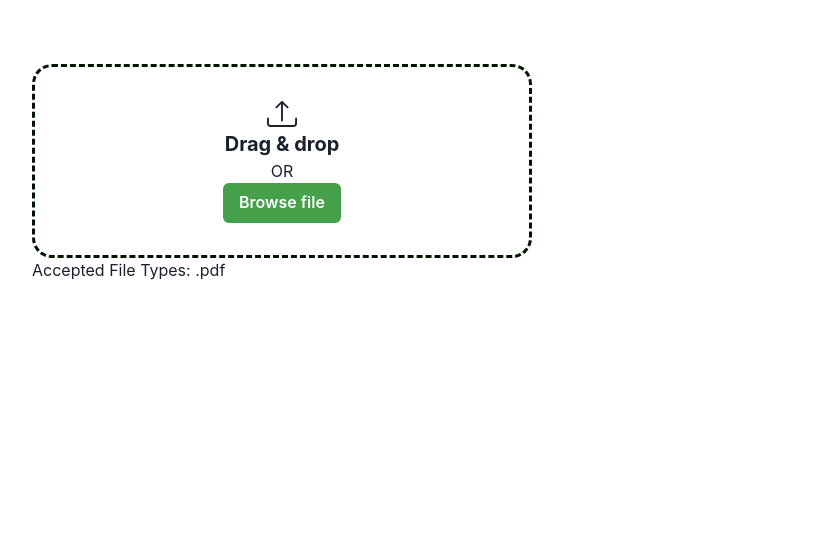
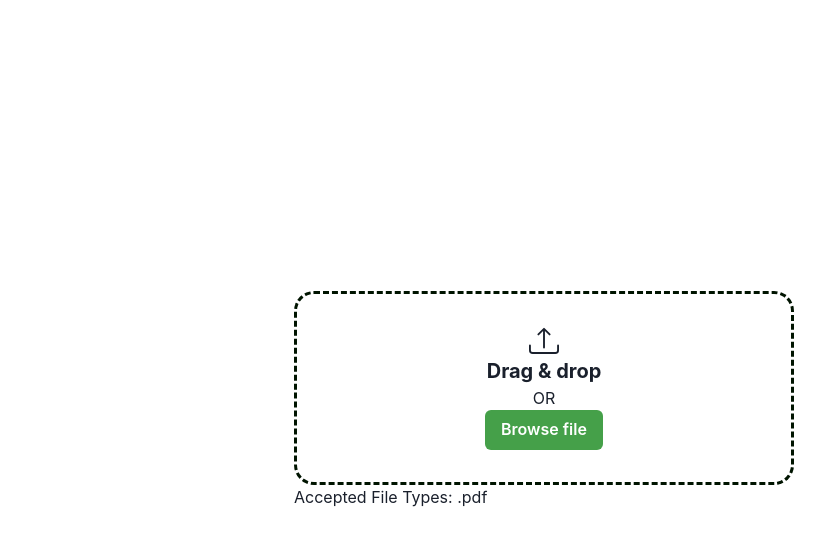
Before and after one commit to OscarCasadoLorenzo/PDFProView, a React (Vite) app: page / in a window 1280 px wide. Shown: the top 546 px of the page, without its empty margins (96-921 px from the left). Built offline with nearby package versions, Linux system fonts and the light colour scheme.

Commit message:
style(PDFProView): :lipstick: Drag & drop centered and navigator button resized

```diff
--- a/src/App.css
+++ b/src/App.css
@@ -1,3 +1,3 @@
 .App {
-  height: fit-content;
+  height: 100vh;
 }
--- a/src/App.tsx
+++ b/src/App.tsx
@@ -1,6 +1,6 @@
 import { PdfUrlViewer } from '@/features/pdfViewer/components/PdfUrlViewer';
 import { Flex, Heading } from '@chakra-ui/layout';
-import { Box } from '@chakra-ui/react';
+import { AbsoluteCenter, Box } from '@chakra-ui/react';
 import PDFNavigatorComponent from '@features/pdfViewer/components/PDFNavigatorComponent';
 import { useAtomValue } from 'jotai';
 import { isEmpty } from 'lodash';
@@ -19,8 +19,12 @@ function App() {
   }
 
   return (
-    <Box className='App' m='5% 10%'>
-      {isEmpty(file) && <UploadFileComponent />}
+    <Box className='App' bgColor='brand.background'>
+      {isEmpty(file) && (
+        <AbsoluteCenter>
+          <UploadFileComponent />
+        </AbsoluteCenter>
+      )}
       {!isEmpty(file) && (
         <>
           <Flex justifyContent='space-between' alignItems='center' mb='10px'>
--- a/src/features/pdfViewer/components/PDFNavigatorComponent.tsx
+++ b/src/features/pdfViewer/components/PDFNavigatorComponent.tsx
@@ -96,7 +96,7 @@ const PDFNavigatorComponent: FC<PDFNavigatorComponentProps> = ({
           colorScheme='primary'
           onClick={() => setScale((v: number) => v + 0.1)}
         >
-          <PlusIcon />
+          <PlusIcon boxSize={7} />
         </Button>
         <Divider orientation='vertical' mx='5px' />
         <Button
@@ -104,7 +104,7 @@ const PDFNavigatorComponent: FC<PDFNavigatorComponentProps> = ({
           colorScheme='primary'
           onClick={() => setScale((v: number) => v - 0.1)}
         >
-          <MinusIcon />
+          <MinusIcon boxSize={7} />
         </Button>
         <Select
           ml='5px'
```
